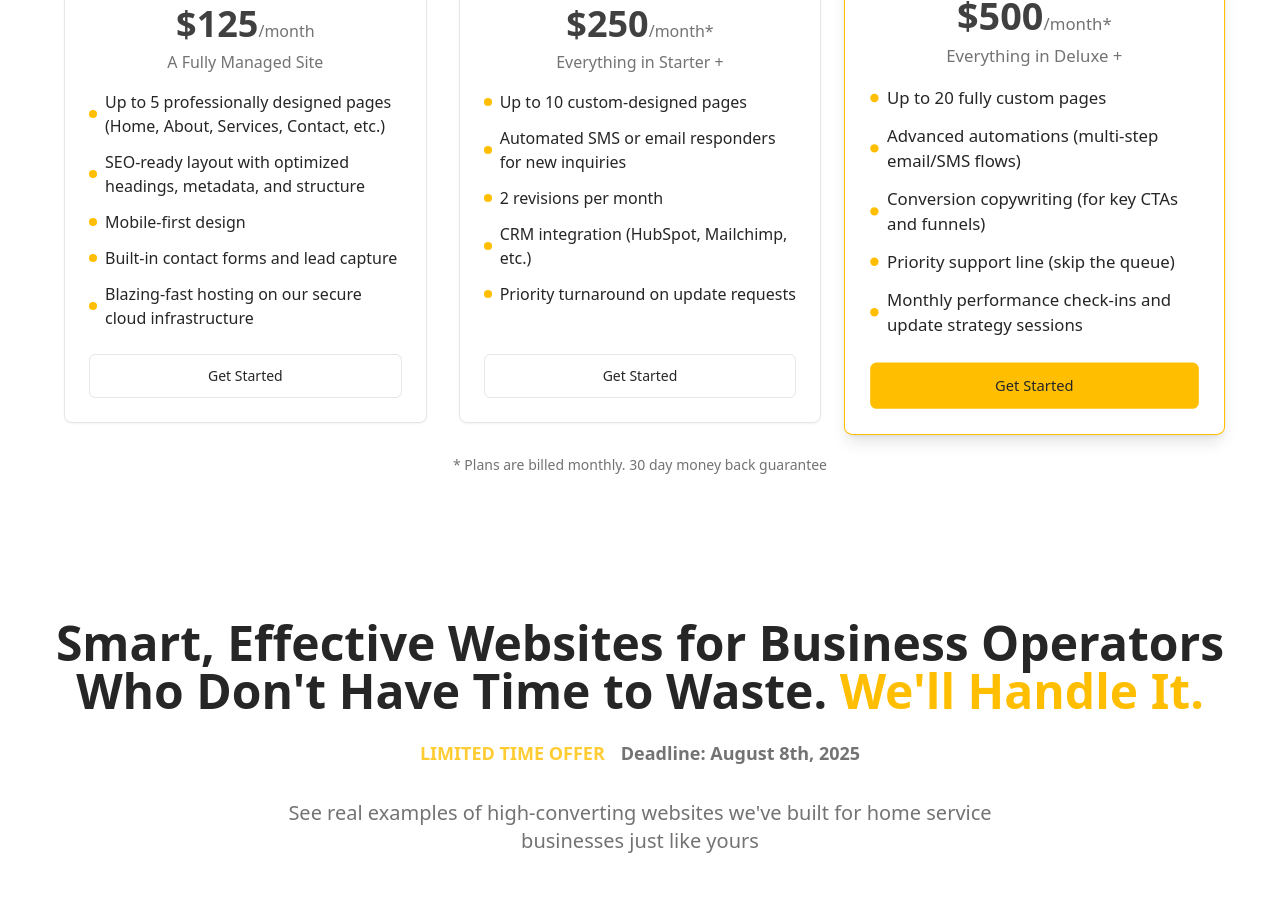
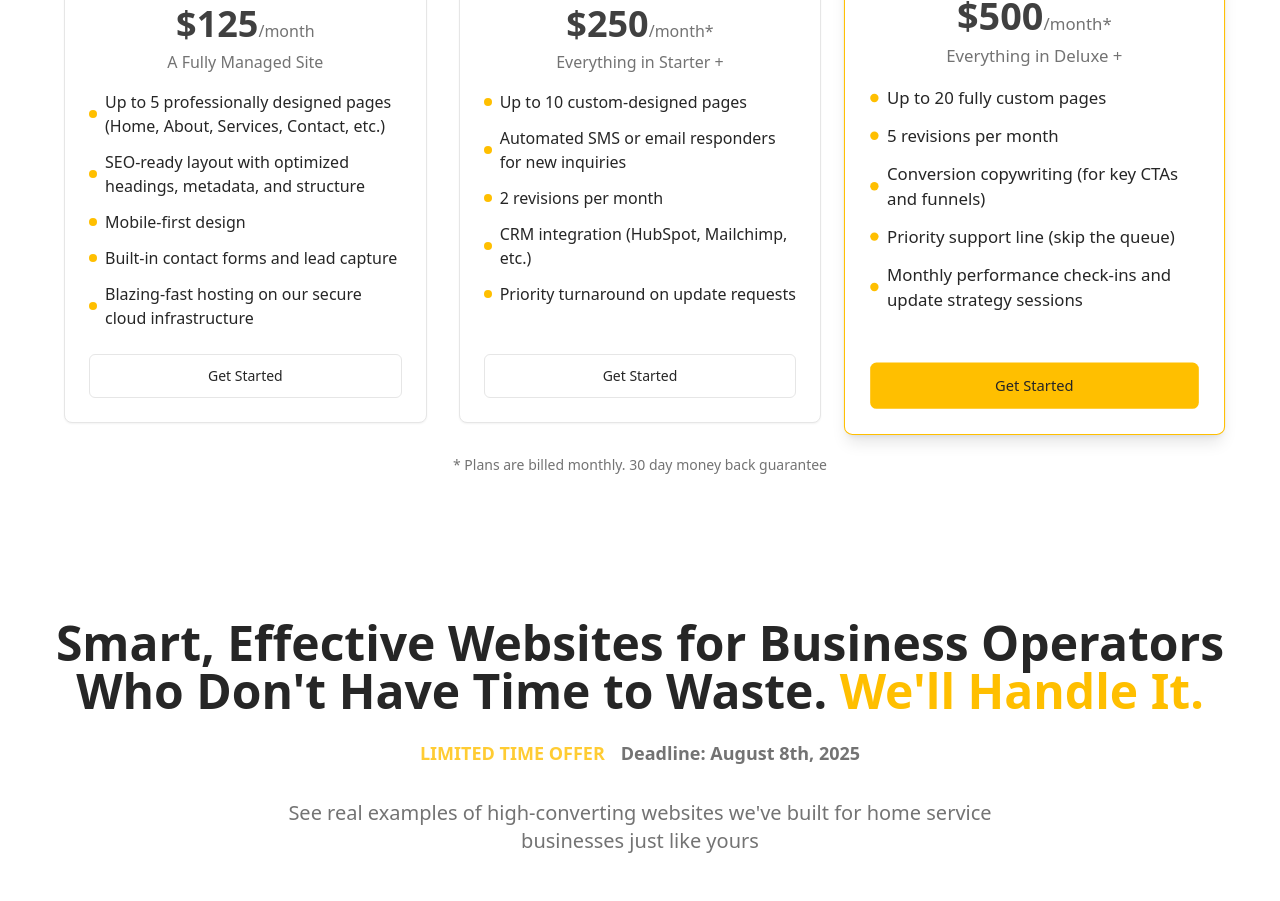
Before and after one commit to SquareDigitalDev/website-offer-squaredigital, a React (Vite) app: page / in a window 1280 px wide. Shown: the part 2060-2961 px from the top of the page. Built offline with nearby package versions, Linux system fonts and the light colour scheme.

Commit message:
Change Premium feature
Replaced "Advanced automations (multi-step email/SMS flows)" with a new feature for the Premium plan.
-edited src/components/ui/pricing-section.tsx

```diff
--- a/src/components/ui/pricing-section.tsx
+++ b/src/components/ui/pricing-section.tsx
@@ -40,7 +40,7 @@ export const PricingSection = () => {
       description: "Everything in Deluxe +",
       features: [
         "Up to 20 fully custom pages",
-        "Advanced automations (multi-step email/SMS flows)",
+        "5 revisions per month",
         "Conversion copywriting (for key CTAs and funnels)",
         "Priority support line (skip the queue)",
         "Monthly performance check-ins and update strategy sessions"
```
